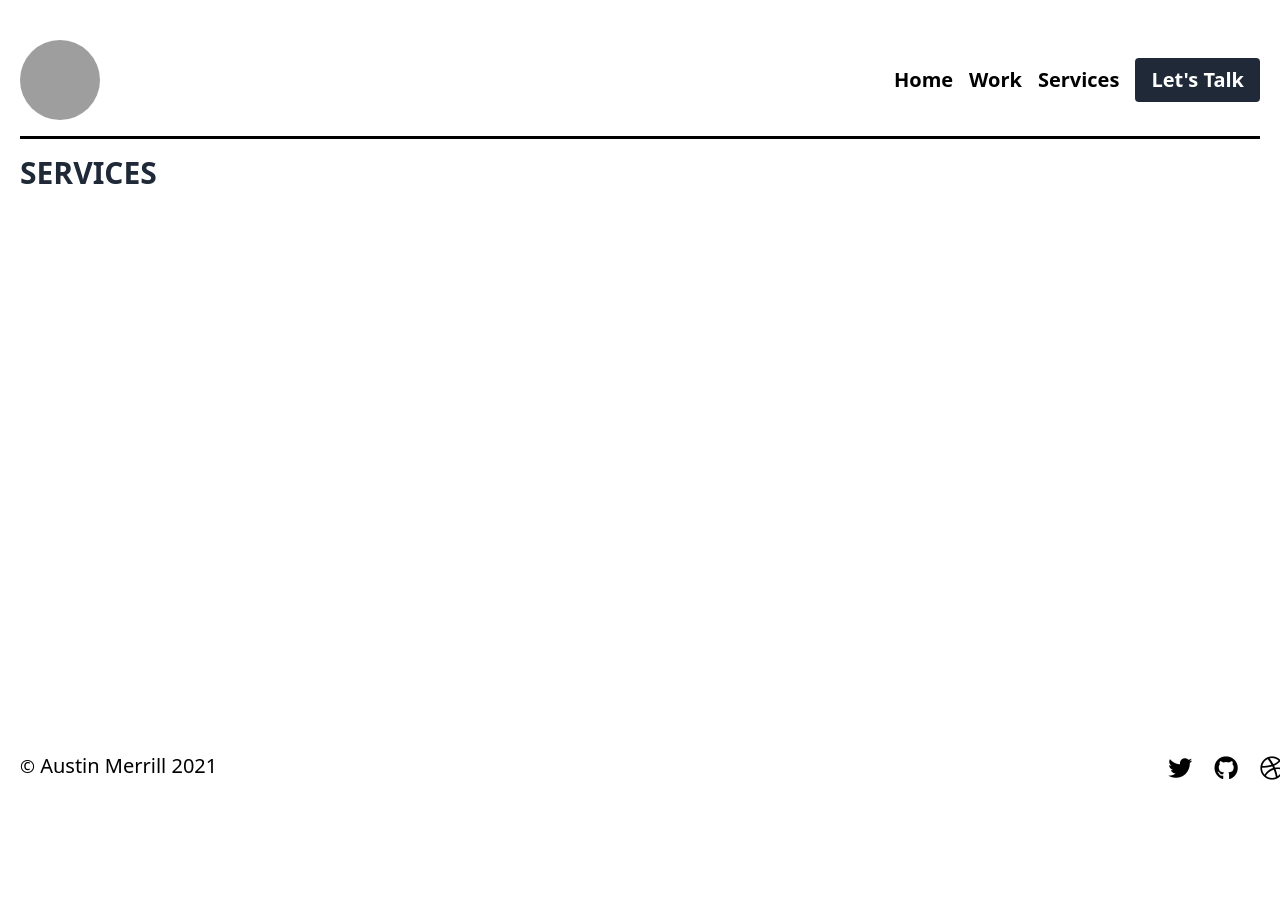
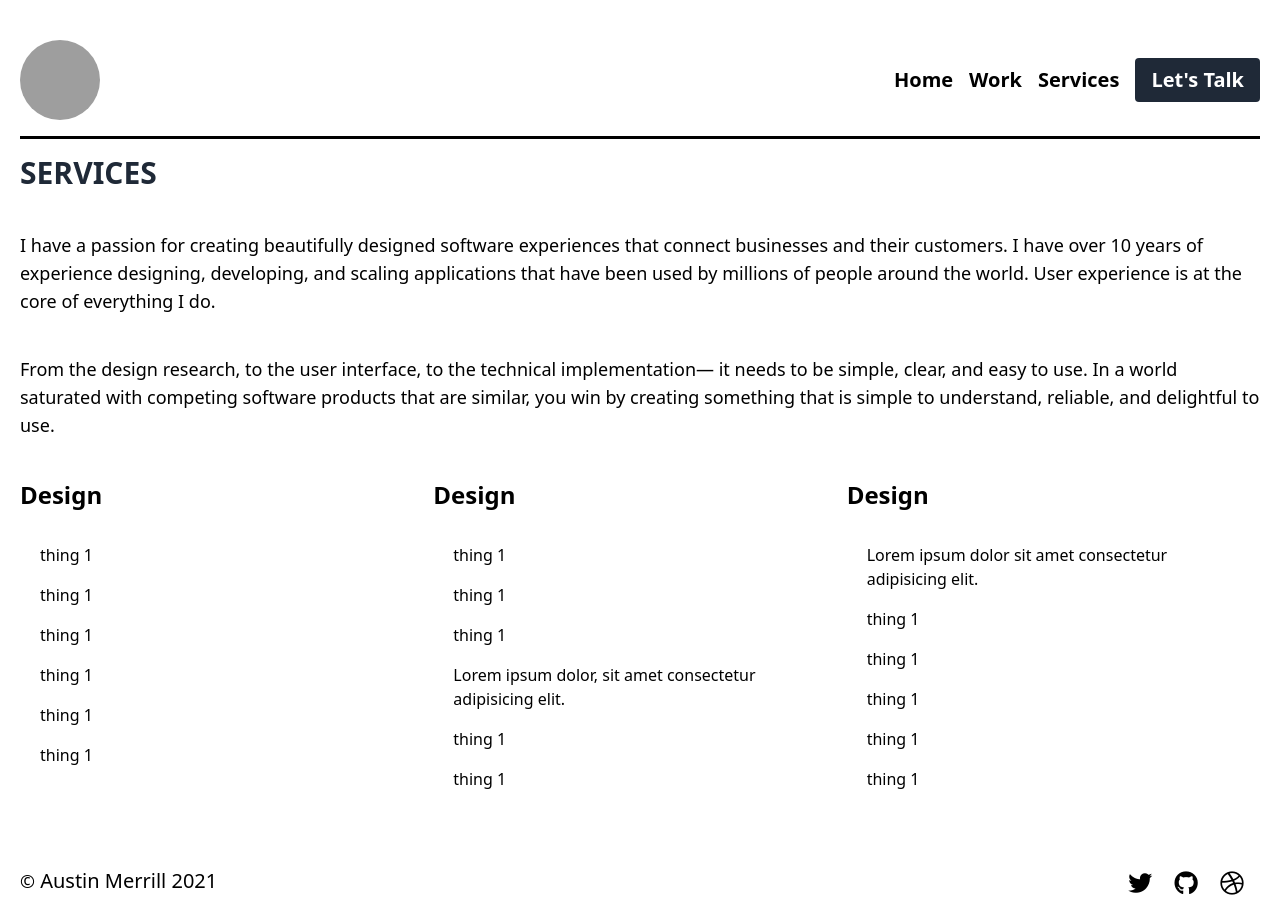
Before and after one commit to AustinMerrill/tailwind-port, a plain HTML site: page services.html in a window 1280 px wide. Before the commit the page ends 800 px from the top, so only its background shows below. Drawn offline with nearby package versions, Linux system fonts and the light colour scheme; grey boxes are pictures that could not be loaded.

Commit message:
Added services

```diff
--- a/services.html
+++ b/services.html
@@ -64,10 +64,70 @@
       <div class="border-b w-full border-black border-2 mt-4"></div>
       <h1 class="uppercase mt-4 font-bold text-3xl text-gray-800">services</h1>
     </div>
+
+    <div>
+      <div class="text-lg">
+        <p class="py-10">
+          I have a passion for creating beautifully designed software
+          experiences that connect businesses and their customers. I have over
+          10 years of experience designing, developing, and scaling applications
+          that have been used by millions of people around the world. User
+          experience is at the core of everything I do.
+        </p>
+        <p>
+          From the design research, to the user interface, to the technical
+          implementation— it needs to be simple, clear, and easy to use. In a
+          world saturated with competing software products that are similar, you
+          win by creating something that is simple to understand, reliable, and
+          delightful to use.
+        </p>
+      </div>
+    </div>
+
+    <div class="space-y-10 my-10 md:flex md:space-y-0 md:justify-between">
+      <div class="md:w-1/3">
+        <h2 class="font-bold md:text-2xl text-xl mb-3">Design</h2>
+        <ul class="p-5">
+          <li class="mb-4">thing 1</li>
+          <li class="mb-4">thing 1</li>
+          <li class="mb-4">thing 1</li>
+          <li class="mb-4">thing 1</li>
+          <li class="mb-4">thing 1</li>
+          <li class="mb-4">thing 1</li>
+        </ul>
+      </div>
+      <div class="md:w-1/3">
+        <h2 class="font-bold md:text-2xl text-xl mb-3">Design</h2>
+        <ul class="p-5">
+          <li class="mb-4">thing 1</li>
+          <li class="mb-4">thing 1</li>
+          <li class="mb-4">thing 1</li>
+          <li class="mb-4">
+            Lorem ipsum dolor, sit amet consectetur adipisicing elit.
+          </li>
+          <li class="mb-4">thing 1</li>
+          <li class="mb-4">thing 1</li>
+        </ul>
+      </div>
+      <div class="md:w-1/3">
+        <h2 class="font-bold md:text-2xl text-xl mb-3">Design</h2>
+        <ul class="p-5">
+          <li class="mb-4">
+            Lorem ipsum dolor sit amet consectetur adipisicing elit.
+          </li>
+          <li class="mb-4">thing 1</li>
+          <li class="mb-4">thing 1</li>
+          <li class="mb-4">thing 1</li>
+          <li class="mb-4">thing 1</li>
+          <li class="mb-4">thing 1</li>
+        </ul>
+      </div>
+    </div>
+
     <!-- =============================================== -->
     <!-- footer -->
     <!-- ================================================ -->
-    <div class="text-2xl md:block absolute bottom-0 container">
+    <div class="text-2xl md:block container">
       <footer class="md:flex md:justify-between md:flex-row-reverse">
         <!-- icons -->
         <div class="mb-4 space-x-4 pr-4">
```
